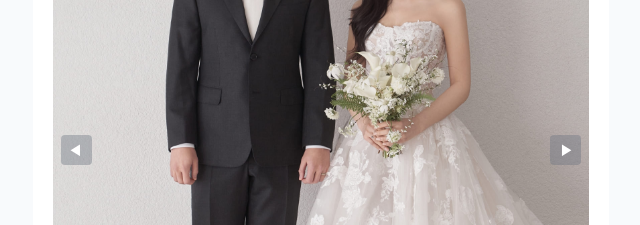
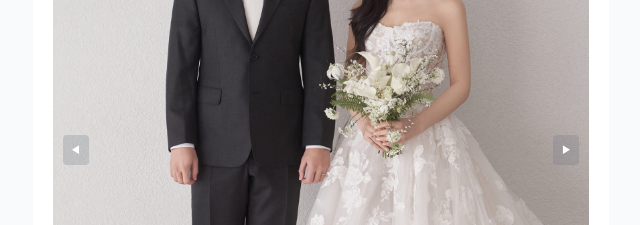
Before and after one commit to jodheeee/wedding-invite-app, a React (Vite) app: page / in a window 1280 px wide. Shown: the part 2120-2345 px from the top of the page, without its empty margins (319-959 px from the left). Built offline with nearby package versions, Linux system fonts and the light colour scheme; a web font is replaced by a local one.

Commit message:
refactor: Update image slide button design

```diff
--- a/src/components/common/ImageCarousel.tsx
+++ b/src/components/common/ImageCarousel.tsx
@@ -45,13 +45,15 @@ const ImageCarousel: React.FC<CarouselProps> = ({ images }) => {
           ))}
         </div>
         <button
-          className="absolute left-8 top-1/2 transform -translate-y-1/2 bg-gray-500 bg-opacity-40 text-white py-3 pr-9 pl-7 rounded hover:bg-opacity-75"
+          className="absolute left-10 top-1/2 transform -translate-y-1/2 text-xs
+          bg-gray-500 bg-opacity-25 text-white py-7 pr-8 pl-7 rounded hover:bg-opacity-30"
           onClick={goToPrev}
         >
           ◀︎
         </button>
         <button
-          className="absolute right-8 top-1/2 transform -translate-y-1/2 bg-gray-500 bg-opacity-40 text-white py-3 pl-9 pr-7 rounded hover:bg-opacity-75"
+          className="absolute right-10 top-1/2 transform -translate-y-1/2 text-xs
+          bg-gray-500 bg-opacity-25 text-white py-7 pl-8 pr-7 rounded hover:bg-opacity-30"
           onClick={goToNext}
         >
           ▶︎
```
